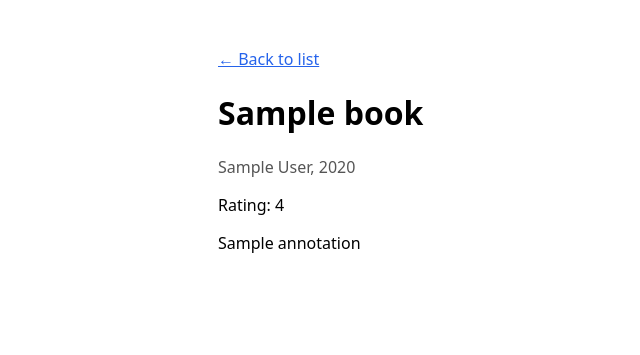
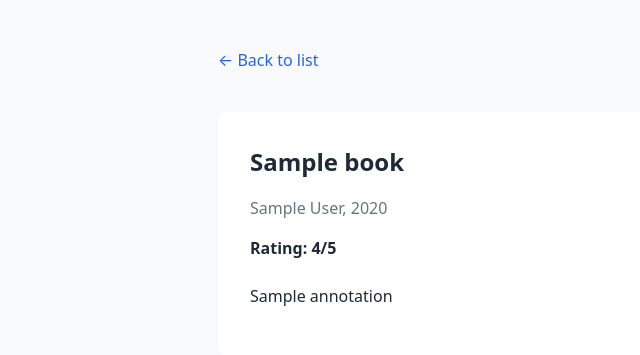
Before and after one commit to krecejac/portfolio, a PHP site: template book-catalog/views/detail.php in a window 1280 px wide. Shown: the top 355 px of the page, without its empty margins (22-662 px from the left). Run offline with PHP 8.4, Linux system fonts and the light colour scheme; the template is opened without the code that fills it: most values are stand-ins (such as "Sample title", 1, 10 or a date in 2020).

Commit message:
book-catalog: SASS styling for list and detail

```diff
--- a/book-catalog/views/detail.php
+++ b/book-catalog/views/detail.php
@@ -4,30 +4,28 @@
 <head>
     <meta charset="utf-8">
     <title>Book detail — Book Catalog</title>
-    <style>
-        body { font-family: system-ui, sans-serif; max-width: 50rem; margin: 3rem auto; padding: 0 1rem; }
-        a    { color: #2563eb; }
-        .meta { color: #555; }
-    </style>
+    <link rel="stylesheet" href="/assets/css/style.css">
 </head>
 <body>
-    <p><a href="/">&larr; Back to list</a></p>
+    <p><a class="back-link" href="/">&larr; Back to list</a></p>
 
     <?php if ($book === null): ?>
         <h1>Book not found</h1>
         <p>No book with this id exists.</p>
     <?php else: ?>
+        <article class="book-detail">
             <h1><?= htmlspecialchars($book['title'], ENT_QUOTES, 'UTF-8') ?></h1>
             <p class="meta">
                 <?= htmlspecialchars($book['author'], ENT_QUOTES, 'UTF-8') ?>,
                 <?= htmlspecialchars((string) $book['year'], ENT_QUOTES, 'UTF-8') ?>
             </p>
             <?php if ($book['rating'] !== null): ?>
-            <p>Rating: <?= htmlspecialchars((string) $book['rating'], ENT_QUOTES, 'UTF-8') ?></p>
+                <p class="rating">Rating: <?= htmlspecialchars((string) $book['rating'], ENT_QUOTES, 'UTF-8') ?>/5</p>
             <?php endif; ?>
             <?php if ($book['annotation'] !== null): ?>
-            <p><?= nl2br(htmlspecialchars($book['annotation'], ENT_QUOTES, 'UTF-8')) ?></p>
+                <p class="annotation"><?= nl2br(htmlspecialchars($book['annotation'], ENT_QUOTES, 'UTF-8')) ?></p>
             <?php endif; ?>
+        </article>
     <?php endif; ?>
 </body>
 </html>
```
Also changed, not shown: book-catalog/views/list.php (+2 -7 lines), book-catalog/public/assets/css/style.css (added), book-catalog/public/assets/scss/style.scss (added). Lines whose indentation alone changed are shown as unchanged.
